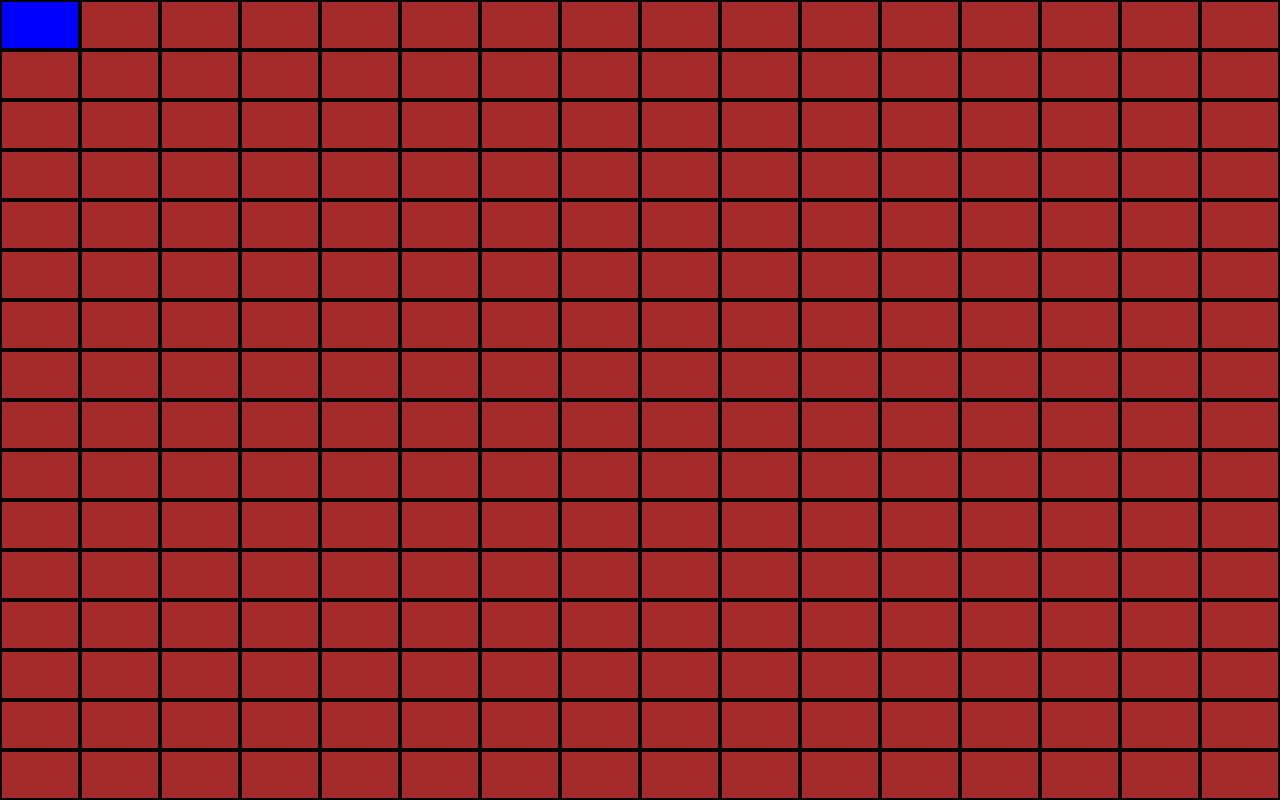
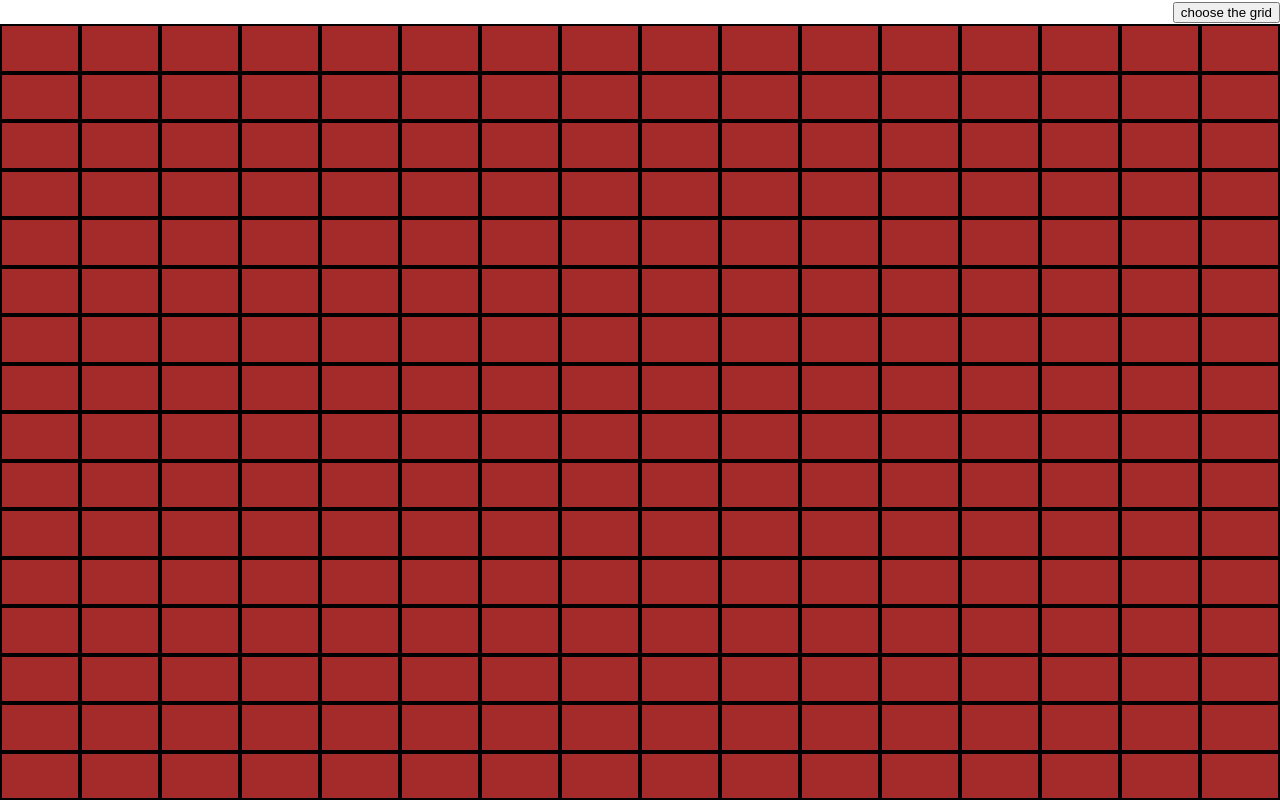
Before and after one commit to marino-png/Etch-a-Sketch, a plain HTML site: page index.html in a window 1280 px wide. Drawn offline with Linux system fonts and the light colour scheme.

Commit message:
This commit marks the completion of the grid project's core functionality. Users can interact with the grid by pressing the button, but it can only be pressed once due to current limitations. However, there is still work to be done to improve the aesthetics of the grid. The colors assigned to the cells are currently incorrect, requiring further adjustments to ensure a visually pleasing experience. Future updates will address these issues, refining the user interface to create a more visually appealing grid.

```diff
--- a/index.css
+++ b/index.css
@@ -5,16 +5,21 @@
 }
 .element {
     background-color: brown;
-    flex-basis: 6.25% ;
     border: 2px solid black;
 }
 .container{
     background-color: blanchedalmond;
     display: flex;
     flex-wrap: wrap;
-    height: 100vh;
+    height: 97vh;
     width: 100vw;
 }
 .mouseOver{
-    background-color: blue;
+    background-color: yellowgreen;
 }
+.buttonContainer{
+    height: 3vh;
+    display: flex;
+    align-items: center;
+    justify-content: end;
+}
--- a/index.html
+++ b/index.html
@@ -9,6 +9,7 @@
     <link rel="stylesheet" href="index.css">
 </head>
 <body>
+    <div class="buttonContainer"><button onclick="chooseGrid()">choose the grid</button></div>
     <div class="container"></div>
     <script src="index.js"></script>
 </body>
--- a/index.js
+++ b/index.js
@@ -1,12 +1,48 @@
 const container = document.querySelector('.container');
+const gridElements = [];
+
 for (let i = 0; i < 256; i++){
     const div = document.createElement('div');
     div.classList.add('element');
+    div.style.flexBasis = '6.25%';
     container.appendChild(div);
+    gridElements.push(div);
+
     div.onmouseover = function() {
         div.classList.add('mouseOver');
     };
+
     div.onmouseout = function() {
         div.classList.remove('mouseOver');
     };
 }
+
+function remove(){
+    for (let i = 0; i < 256; i++){
+        container.removeChild(gridElements[i]);
+    }
+}
+
+function chooseGrid(){
+    remove();
+    let number = prompt('please enter a number' );
+    let numericValue = parseFloat(number);
+    let percentage = (100/numericValue)+'%';
+    number = Math.pow(number,2);
+
+    for (let i = 0; i < number; i++){
+        const div = document.createElement('div');
+        div.classList.add('element');
+        container.appendChild(div);
+        div.style.flexBasis = percentage;
+        gridElements.push(div);
+
+        div.onmouseover = function() {
+            div.classList.add('mouseOver');
+        };
+
+        div.onmouseout = function() {
+            div.classList.remove('mouseOver');
+        };
+    }
+}
```
